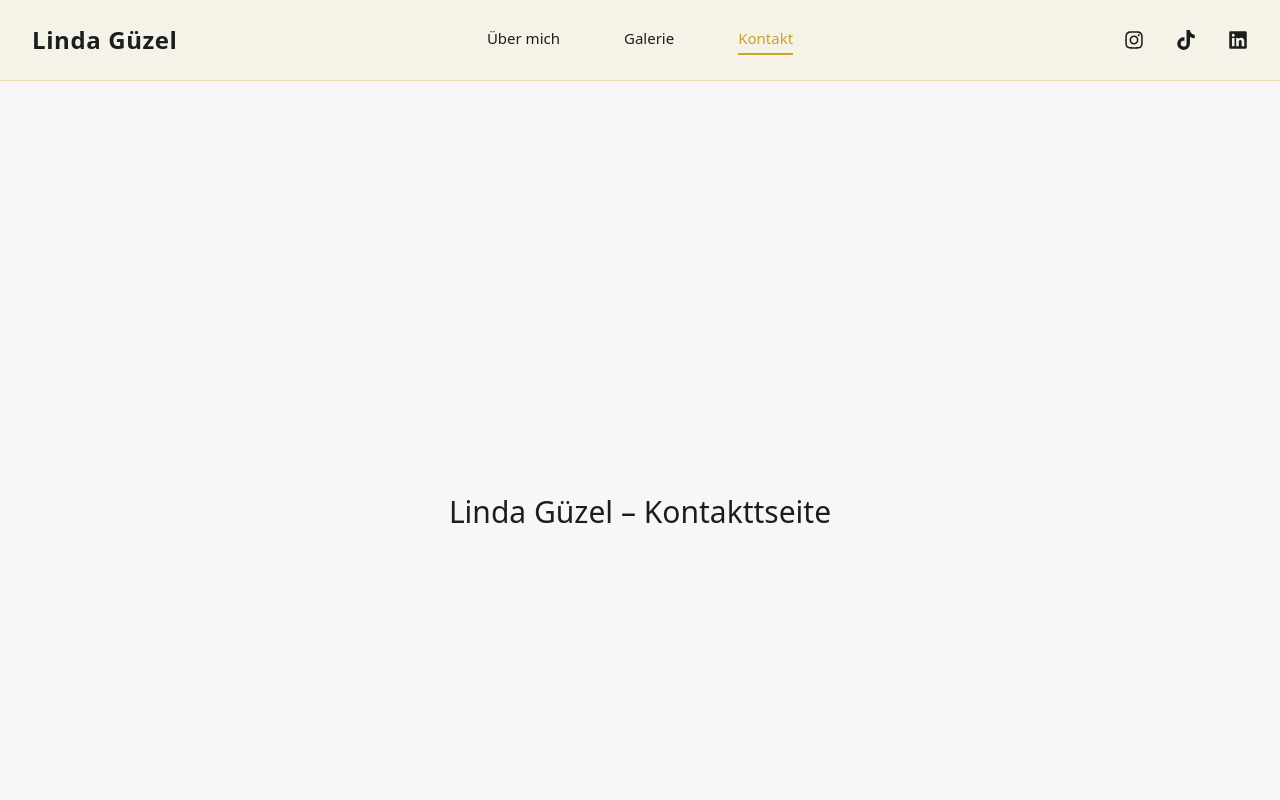
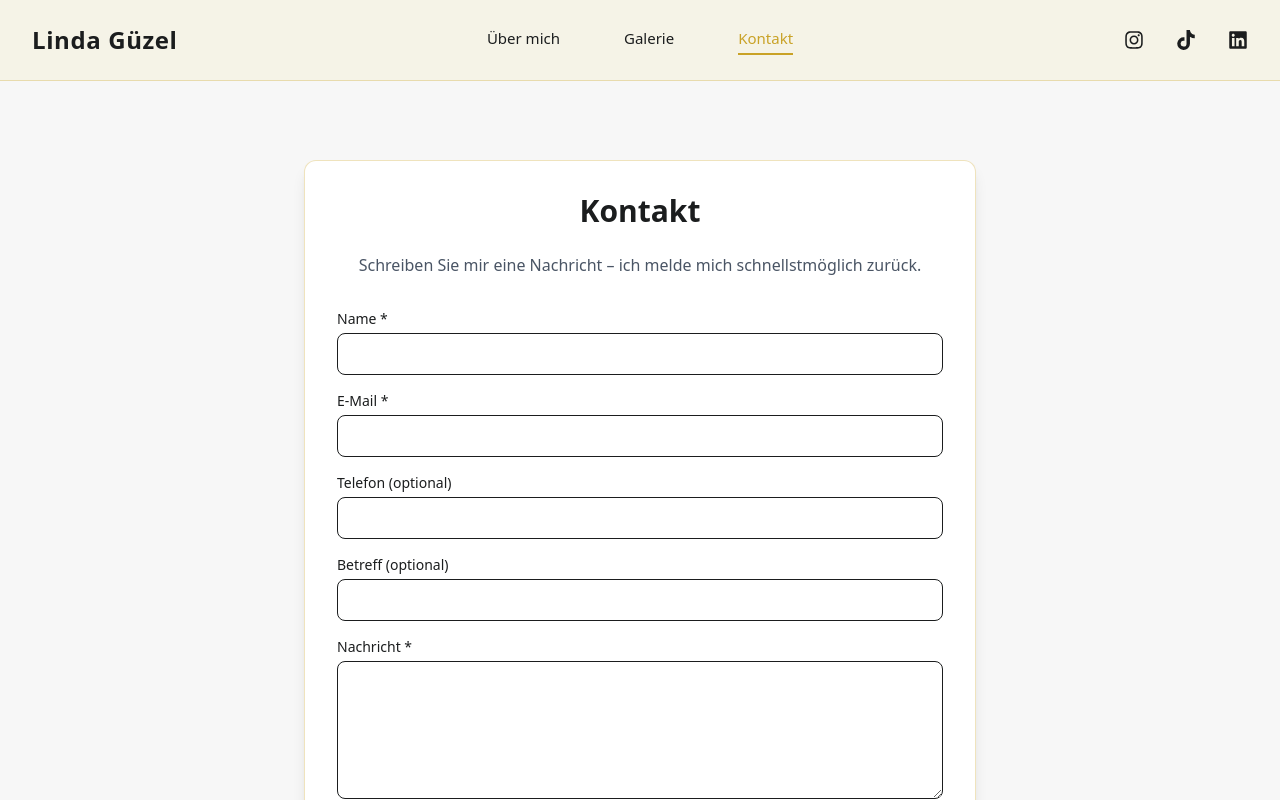
Before and after one commit to Bishwajit93/linda_artgallery_frontend, a Next.js app: page /kontakt in a window 1280 px wide. Shown: the top 800 px of the page. Built offline with nearby package versions, Linux system fonts and the light colour scheme.

Commit message:
kotakt page

```diff
--- a/src/app/kontakt/page.tsx
+++ b/src/app/kontakt/page.tsx
@@ -1,8 +1,121 @@
-// src/app/page.tsx
+// src/app/kontakt/page.tsx
+"use client";
+
+import { useState } from "react";
+
 export default function KontaktPage() {
+  const [name, setName] = useState("");
+  const [email, setEmail] = useState("");
+  const [phone, setPhone] = useState("");
+  const [subject, setSubject] = useState("");
+  const [message, setMessage] = useState("");
+  const [loading, setLoading] = useState(false);
+  const [success, setSuccess] = useState<string | null>(null);
+  const [error, setError] = useState<string | null>(null);
+
+  const handleSubmit = async (e: React.FormEvent) => {
+    e.preventDefault();
+    setLoading(true);
+    setSuccess(null);
+    setError(null);
+
+    try {
+      // 🔗 For now, just simulate sending
+      await new Promise((resolve) => setTimeout(resolve, 1500));
+      setSuccess("✅ Nachricht erfolgreich gesendet!");
+      setName("");
+      setEmail("");
+      setPhone("");
+      setSubject("");
+      setMessage("");
+    } catch {
+      setError("❌ Fehler beim Senden der Nachricht. Bitte später erneut versuchen.");
+    } finally {
+      setLoading(false);
+    }
+  };
+
   return (
-    <main className="min-h-screen flex items-center justify-center">
-      <h1 className="text-3xl">Linda Güzel – Kontakttseite</h1>
+    <main className="min-h-screen flex flex-col items-center justify-center px-6 py-12">
+      <div className="w-full max-w-2xl bg-white p-8 rounded-xl shadow-lg border border-[#C9A227]/30">
+        <h1 className="text-3xl font-bold mb-6 text-center">Kontakt</h1>
+        <p className="text-center text-gray-600 mb-8">
+          Schreiben Sie mir eine Nachricht – ich melde mich schnellstmöglich zurück.
+        </p>
+
+        <form onSubmit={handleSubmit} className="space-y-4">
+          {/* Name */}
+          <div>
+            <label className="block text-sm font-medium mb-1">Name *</label>
+            <input
+              type="text"
+              required
+              value={name}
+              onChange={(e) => setName(e.target.value)}
+              className="w-full border rounded-lg p-2 focus:ring-2 focus:ring-[#C9A227]"
+            />
+          </div>
+
+          {/* Email */}
+          <div>
+            <label className="block text-sm font-medium mb-1">E-Mail *</label>
+            <input
+              type="email"
+              required
+              value={email}
+              onChange={(e) => setEmail(e.target.value)}
+              className="w-full border rounded-lg p-2 focus:ring-2 focus:ring-[#C9A227]"
+            />
+          </div>
+
+          {/* Phone (optional) */}
+          <div>
+            <label className="block text-sm font-medium mb-1">Telefon (optional)</label>
+            <input
+              type="tel"
+              value={phone}
+              onChange={(e) => setPhone(e.target.value)}
+              className="w-full border rounded-lg p-2 focus:ring-2 focus:ring-[#C9A227]"
+            />
+          </div>
+
+          {/* Subject (optional) */}
+          <div>
+            <label className="block text-sm font-medium mb-1">Betreff (optional)</label>
+            <input
+              type="text"
+              value={subject}
+              onChange={(e) => setSubject(e.target.value)}
+              className="w-full border rounded-lg p-2 focus:ring-2 focus:ring-[#C9A227]"
+            />
+          </div>
+
+          {/* Message */}
+          <div>
+            <label className="block text-sm font-medium mb-1">Nachricht *</label>
+            <textarea
+              required
+              value={message}
+              onChange={(e) => setMessage(e.target.value)}
+              rows={5}
+              className="w-full border rounded-lg p-2 focus:ring-2 focus:ring-[#C9A227]"
+            />
+          </div>
+
+          {/* Buttons */}
+          <button
+            type="submit"
+            disabled={loading}
+            className="w-full bg-[#C9A227] text-white py-2 px-4 rounded-lg hover:bg-[#b8961f] transition"
+          >
+            {loading ? "Senden…" : "Nachricht senden"}
+          </button>
+
+          {/* Feedback */}
+          {success && <p className="text-green-600 font-medium">{success}</p>}
+          {error && <p className="text-red-600 font-medium">{error}</p>}
+        </form>
+      </div>
     </main>
   );
 }
```
